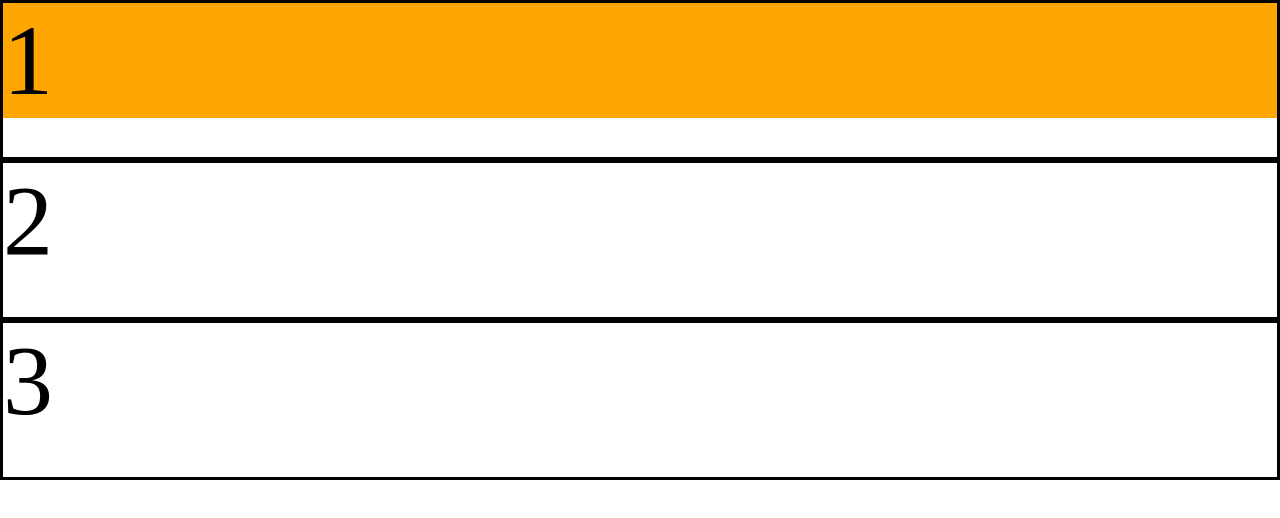
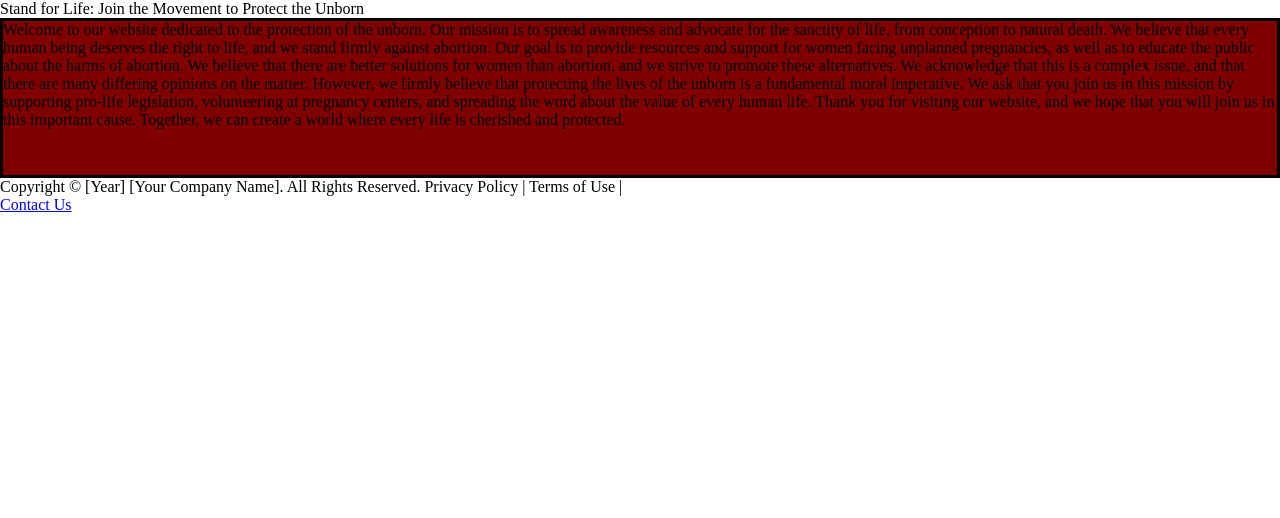
Before and after one commit to Kodii1101/FrontEndKopi, a plain HTML site: page index.html in a window 1280 px wide. Drawn offline with nearby package versions, Linux system fonts and the light colour scheme; files whose address does not match are found by name.

Commit message:
MAde and anti abortion blog...

```diff
--- a/assets/css/style.css
+++ b/assets/css/style.css
@@ -1,5 +1,5 @@
 :root {
-  --themesaclient: white;
+  --themesaclient: maroon;
   --themenaku: orange;
   --fontsizesaclient: 100px;
 }
@@ -38,22 +38,4 @@ textarea {
 
 .pone {
   background-color: var(--themesaclient);
-  font-size: var(--fontsizesaclient);
-  p {
-    background-color: var(--themenaku);
-  }
 }
-
-.ptwo {
-  background-color: var(--themesaclient);
-  font-size: var(--fontsizesaclient);
-}
-
-.pthree {
-  background-color: var(--themesaclient);
-  font-size: var(--fontsizesaclient);
-}
-
-.pthree:hover {
-  background-color: aqua;
-}
--- a/index.html
+++ b/index.html
@@ -12,26 +12,31 @@
 
     <body>
         <!-- TODO: HEADER -->
-        <header>
-
+        <header class="mainheader">
+            <div class="tagline">
+                Stand for Life: Join the Movement to Protect the Unborn
+            </div>
         </header>
 
         <!-- TODO: MAIN BODY -->
         <main class="main-body">
             <div class="pone">
-                <p>1</p>
-            </div>
-            <div class="ptwo">
-                <p>2</p>
-            </div>
-            <div class="pthree">
-                <p>3</p>
-            </div>
+                <p>Welcome to our website dedicated to the protection of the unborn. Our mission is to spread awareness and advocate for the sanctity of life, from conception to natural death. We believe that every human being deserves the right to life, and we stand firmly against abortion.
+
+                    Our goal is to provide resources and support for women facing unplanned pregnancies, as well as to educate the public about the harms of abortion. We believe that there are better solutions for women than abortion, and we strive to promote these alternatives.
+
+                    We acknowledge that this is a complex issue, and that there are many differing opinions on the matter. However, we firmly believe that protecting the lives of the unborn is a fundamental moral imperative. We ask that you join us in this mission by supporting pro-life legislation, volunteering at pregnancy centers, and spreading the word about the value of every human life.
+
+                    Thank you for visiting our website, and we hope that you will join us in this important cause. Together, we can create a world where every life is cherished and protected.
+                </p>
         </main>
 
         <!-- TODO: FOOTER -->
         <footer>
-
+            <div class="mainfooter">
+                Copyright © [Year] [Your Company Name]. All Rights Reserved.
+                Privacy Policy | Terms of Use | <a href="https://www.google.com/search?q=anti+abortion"> Contact Us </a>
+            </div>
         </footer>
 
     </body>
```
